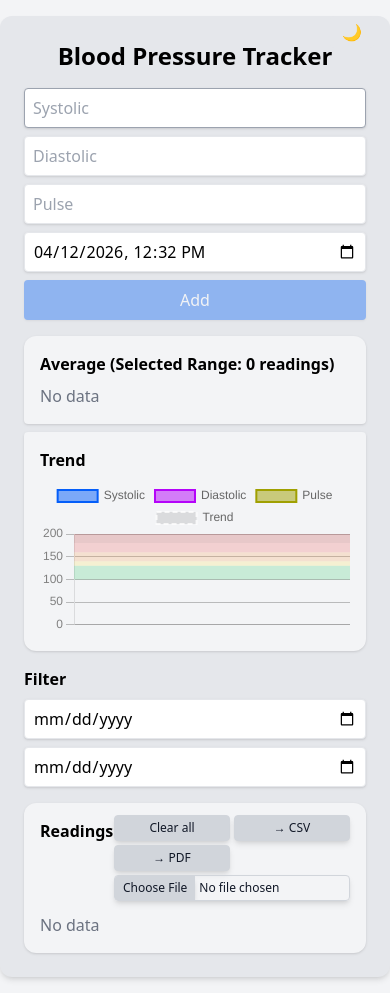
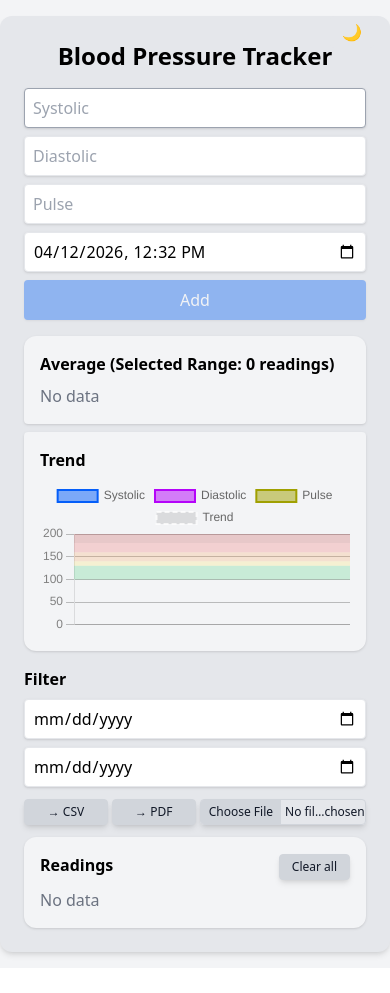
Before and after one commit to AndyTheGuardian/bloodpressure-tracker, a React (Vite) app: page / in a window 390 px wide. After the commit the page ends 968 px from the top, so only its background shows below. Built offline with nearby package versions, Linux system fonts and the light colour scheme.

Commit message:
File handling redesign

```diff
--- a/src/App.tsx
+++ b/src/App.tsx
@@ -247,7 +247,7 @@ function App() {
   };
 
   const grayButtonStyle =
-    "bg-gray-300 dark:bg-gray-700 text-gray-900 dark:text-gray-100 px-3 py-1 border-[1px] border-gray-300 dark:border-gray-800 rounded shadow-md hover:bg-gray-400 dark:hover:bg-gray-600";
+    "bg-gray-300 dark:bg-gray-700 text-gray-900 dark:text-gray-100 px-3 py-1 border-[1px] border-gray-300 dark:border-gray-700 rounded shadow-md hover:bg-gray-400 dark:hover:bg-gray-600";
 
   function exportToCSV() {
     const headers = ["ID", "Date", "Systolic", "Diastolic", "Pulse"];
@@ -635,12 +635,12 @@ function App() {
             </div>
           </div>
         )}
+        <div className="flex gap-1 mt-3">
           <div
             onDrop={handleDrop}
             onDragOver={handleDragOver}
             onDragLeave={handleDragLeave}
-          className={`mt-4 p-6 border-2 border-dashed rounded-lg
-        text-center transition hidden md:block ${
+            className={`p-2 flex-1 w-1/2 border-2 border-dashed rounded-lg text-center transition hidden md:block ${
               isDragging
                 ? "border-blue-500 bg-blue-50 dark:bg-gray-700"
                 : "border-gray-300 dark:border-gray-600"
@@ -653,27 +653,16 @@ function App() {
               or use file upload
             </p>
           </div>
-        <div className="mt-4 bg-gray-100 dark:bg-gray-800 p-4 rounded-xl shadow transition-colors duration-300">
-          <div className="flex place-content-between">
-            <h2 className="text-md font-semibold dark:text-gray-50 dark:text-opacity-60">
-              Readings
-            </h2>
-            <div className="grid grid-cols-2 gap-1 sm:flex -mt-1 mb-1">
-              <button
-                onClick={deleteAllReadings}
-                className={`col-span-1 text-xs ${grayButtonStyle}`}
-              >
-                Clear all
-              </button>
+          <div className="flex-1 md:w-1/2 flex flex-row md:grid md:grid-col-2 gap-1">
             <button
               onClick={exportToCSV}
-                className={`col-span-1 text-xs ${grayButtonStyle}`}
+              className={`w-1/4 md:w-full text-xs ${grayButtonStyle}`}
             >
               → CSV
             </button>
             <button
               onClick={exportToPDF}
-                className={`col-span-1 text-xs ${grayButtonStyle}`}
+              className={`w-1/4 md:w-full text-xs ${grayButtonStyle}`}
             >
               → PDF
             </button>
@@ -682,16 +671,30 @@ function App() {
               accept=".csv"
               title="Import CSV"
               onChange={handleImportCSV}
-                className="col-span-2
-                  text-xs file:text-xs text-gray-900 dark:text-gray-100 file:text-gray-900 dark:file:text-gray-100
-                  file:py-1 file:px-2
-                  file:rounded-s-xs file:border-none shadow-md file:shadow-md
+              className="w-1/2 md:w-full md:col-span-2
+                  text-xs text-gray-900 dark:text-gray-100 file:text-gray-900 dark:file:text-gray-100
+                  file:py-1 file:px-2 file:h-full
+                  file:rounded-s-xs file:border-none shadow-md
                   border-[1px] border-gray-300 dark:border-gray-700 rounded
                   bg-transparent file:bg-gray-300 dark:file:bg-gray-700
-                  hover:file:cursor-pointer hover:file:bg-gray-400
+                  hover:cursor-pointer hover:file:bg-gray-400
                   dark:hover:file:bg-gray-600 hover:border-gray-400 dark:hover:border-gray-600
                   transition-colors duration-300"
             />
+          </div>
+        </div>
+        <div className="mt-3 bg-gray-100 dark:bg-gray-800 p-4 rounded-xl shadow transition-colors duration-300">
+          <div className="flex place-content-between">
+            <h2 className="text-md font-semibold dark:text-gray-50 dark:text-opacity-60">
+              Readings
+            </h2>
+            <div>
+              <button
+                onClick={deleteAllReadings}
+                className={`col-span-1 text-xs ${grayButtonStyle}`}
+              >
+                Clear all
+              </button>
             </div>
           </div>
           {deleteAll && (
@@ -699,7 +702,7 @@ function App() {
               <p className=" mt-2 text-md text-gray-500">
                 Delete all readings?
               </p>
-              <div className="flex gap-2 mt-3">
+              <div className="flex gap-2 mt-1 mb-6">
                 <button
                   onClick={confirmDeleteAll}
                   disabled={readings.length === 0}
```
Lines whose indentation alone changed are shown as unchanged.
